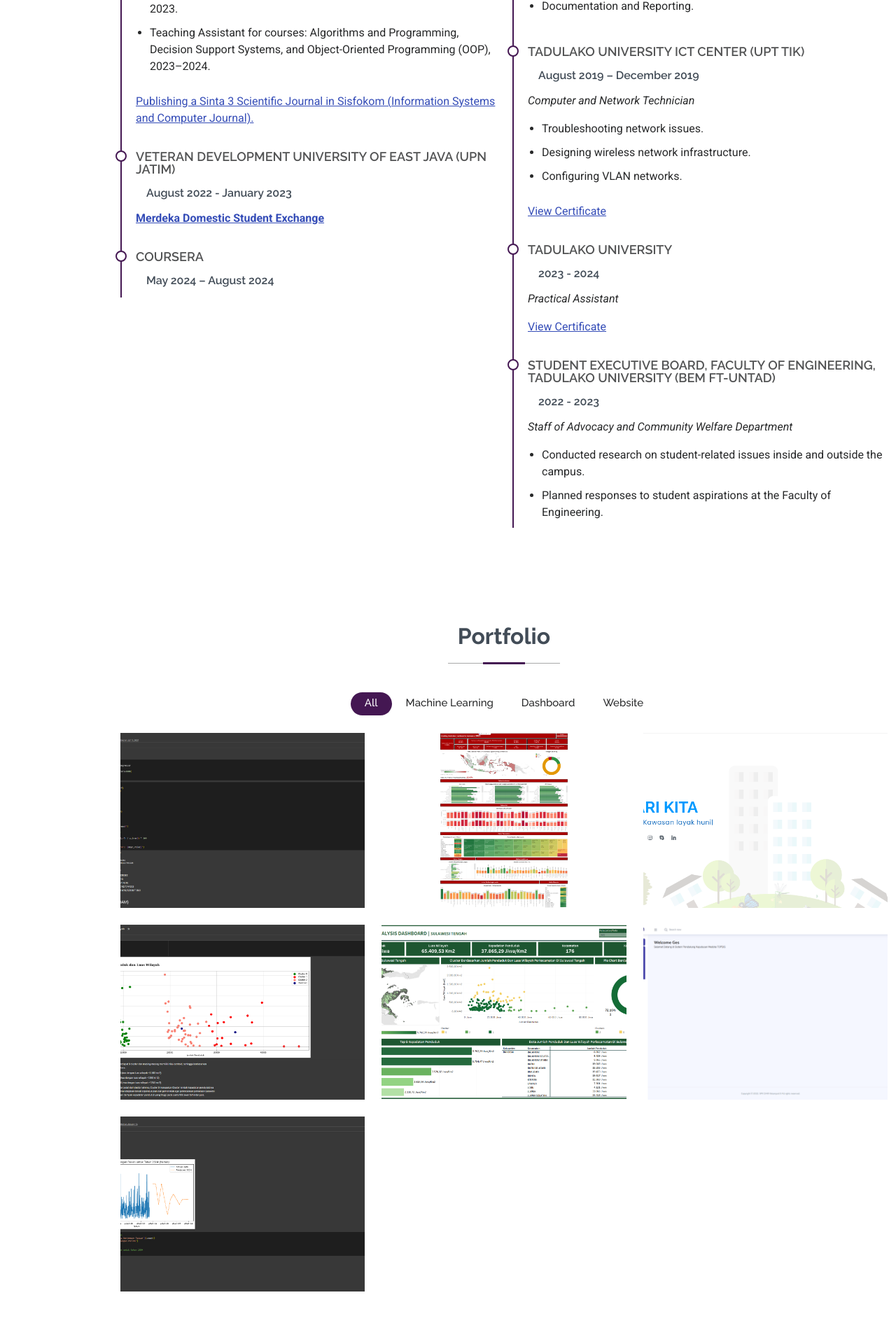
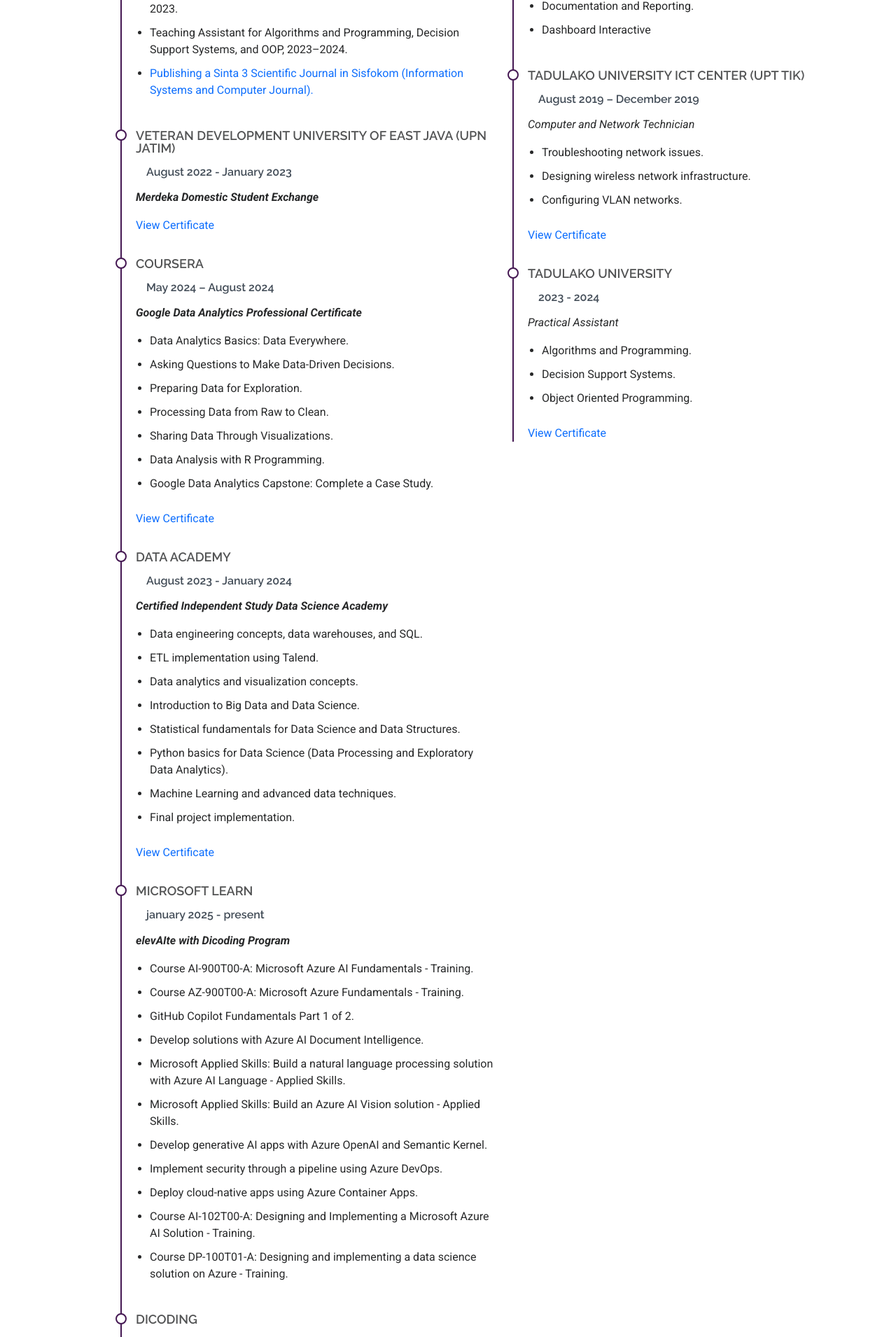
Before and after one commit to asryekaprtm/portofolio-asry, a React (Vite) app: page / in a window 1280 px wide. Shown: the part 2952-4862 px from the top of the page at 70% size. Built offline with nearby package versions, Linux system fonts and the light colour scheme.

Commit message:
Resume.jsx

```diff
--- a/src/component/Resume.jsx
+++ b/src/component/Resume.jsx
@@ -12,28 +12,30 @@
         "3rd Place in IT.CUP Futsal, Informatics Engineering Student Association, 2022.",
         "Participated in Independent Student Exchange Program at UPN Veteran East Java, 2022.",
         "Participated in the Independent Study Program at Data Academy, 2023.",
-        "Teaching Assistant for courses: Algorithms and Programming, Decision Support Systems, and Object-Oriented Programming (OOP), 2023–2024.",
+        "Teaching Assistant for Algorithms and Programming, Decision Support Systems, and OOP, 2023–2024.",
+        <a
+          href="https://jurnal.atmaluhur.ac.id/index.php/sisfokom/article/view/2097"
+          target="_blank"
+          rel="noopener noreferrer"
+          className="text-primary"
+          key="journal-link"
+        >
+          Publishing a Sinta 3 Scientific Journal in Sisfokom (Information Systems and Computer Journal).
+        </a>,
       ],
-      journal: {
-        title:
-          "Publishing a Sinta 3 Scientific Journal in Sisfokom (Information Systems and Computer Journal).",
-        link: "https://jurnal.atmaluhur.ac.id/index.php/sisfokom/article/view/2097",
-      },
     },
     {
       institution: "Veteran Development University of East Java (UPN Jatim)",
       duration: "August 2022 - January 2023",
-      program: "Merdeka Domestic Student Exchange",
+      degree: "Merdeka Domestic Student Exchange",
       certificateLink:
         "https://drive.google.com/file/d/1VMkJ_qOCAUqbNAjJNsnO92Ruolsl6vUh/view",
     },
     {
       institution: "Coursera",
       duration: "May 2024 – August 2024",
-      certification: "Google Data Analytics Professional Certificate",
-      certificateLink:
-        "https://drive.google.com/file/d/1T4Ls-3PB9ovMvvHTB4Nz6LijcuUPfumW/view?usp=sharing",
-      courses: [
+      degree: "Google Data Analytics Professional Certificate",
+      achievements: [
         "Data Analytics Basics: Data Everywhere.",
         "Asking Questions to Make Data-Driven Decisions.",
         "Preparing Data for Exploration.",
@@ -42,6 +44,61 @@
         "Data Analysis with R Programming.",
         "Google Data Analytics Capstone: Complete a Case Study.",
       ],
+      certificateLink:
+        "https://drive.google.com/file/d/1T4Ls-3PB9ovMvvHTB4Nz6LijcuUPfumW/view?usp=sharing",
+    },
+    {
+      institution: "Data Academy",
+      duration: "August 2023 - January 2024",
+      degree: "Certified Independent Study Data Science Academy",
+      achievements: [
+        "Data engineering concepts, data warehouses, and SQL.",
+        "ETL implementation using Talend.",
+        "Data analytics and visualization concepts.",
+        "Introduction to Big Data and Data Science.",
+        "Statistical fundamentals for Data Science and Data Structures.",
+        "Python basics for Data Science (Data Processing and Exploratory Data Analytics).",
+        "Machine Learning and advanced data techniques.",
+        "Final project implementation.",
+      ],
+      certificateLink:
+        "https://drive.google.com/file/d/18sEvMs_7j5dn1SrTQ6924QRpNfWKMv5u/view",
+    },
+    {
+      institution: "Microsoft Learn",
+      duration: "january 2025 - present",
+      degree: "elevAIte with Dicoding Program",
+      achievements: [
+        "Course AI-900T00-A: Microsoft Azure AI Fundamentals - Training.",
+        "Course AZ-900T00-A: Microsoft Azure Fundamentals - Training.",
+        "GitHub Copilot Fundamentals Part 1 of 2.",
+        "Develop solutions with Azure AI Document Intelligence.",
+        "Microsoft Applied Skills: Build a natural language processing solution with Azure AI Language - Applied Skills.",
+        "Microsoft Applied Skills: Build an Azure AI Vision solution - Applied Skills.",
+        "Develop generative AI apps with Azure OpenAI and Semantic Kernel.",
+        "Implement security through a pipeline using Azure DevOps.",
+        "Deploy cloud-native apps using Azure Container Apps.",
+        "Course AI-102T00-A: Designing and Implementing a Microsoft Azure AI Solution - Training.",
+        "Course DP-100T01-A: Designing and implementing a data science solution on Azure - Training.",
+      ],
+      // certificateLink:
+      //   "https://drive.google.com/file/d/18sEvMs_7j5dn1SrTQ6924QRpNfWKMv5u/view",
+    },
+    {
+      institution: "Dicoding",
+      duration: "August 2023 - December 2023",
+      degree: "Fundamental Data Science Learning Program",
+      achievements: [
+        "The Power of Data.",
+        "Data Science Fundamentals.",
+        "Exploring Data Analysis.",
+        "Supporting Technologies and Tools for Data Science.",
+        "Machine Learning in Data Science.",
+        "Identifying Opportunities.",
+        "Final class exam.",
+      ],
+      certificateLink:
+        "https://drive.google.com/file/d/1n-dqeHLnTFr6tcWXwxmQehBNOGuc5wOM/view?usp=sharing",
     },
   ],
   experience: [
@@ -56,6 +113,7 @@
         "Technical Support and Troubleshooting.",
         "System Administration.",
         "Documentation and Reporting.",
+        "Dashboard Interactive"
       ],
     },
     {
@@ -76,20 +134,10 @@
       position: "Practical Assistant",
       certificateLink:
         "https://drive.google.com/file/d/1v1UZ-I5A_ZIriFfp3zQ6QsgP5vT5DZGL/view?usp=sharing",
-      courses: [
+      achievements: [
         "Algorithms and Programming.",
         "Decision Support Systems.",
         "Object Oriented Programming.",
-      ],
-    },
-    {
-      company:
-        "Student Executive Board, Faculty of Engineering, Tadulako University (BEM FT-UNTAD)",
-      duration: "2022 - 2023",
-      position: "Staff of Advocacy and Community Welfare Department",
-      responsibilities: [
-        "Conducted research on student-related issues inside and outside the campus.",
-        "Planned responses to student aspirations at the Faculty of Engineering.",
       ],
     },
   ],
@@ -113,39 +161,30 @@
                 <h5>{edu.duration}</h5>
                 {edu.degree && (
                   <p>
-                    <em>
-                      {edu.degree} <b>{edu.gpa}</b>
-                    </em>
+                    <strong><em>{edu.degree}</em></strong> {edu.gpa && <b>{edu.gpa}</b>}
                   </p>
                 )}
-                {edu.achievements && (
+                {edu.program && (
+                  <p>
+                    <em>{edu.program}</em>
+                  </p>
+                )}
+                {edu.achievements?.length > 0 && (
                   <ul>
                     {edu.achievements.map((item, idx) => (
                       <li key={idx}>{item}</li>
                     ))}
                   </ul>
                 )}
-                {edu.journal && (
-                  <p>
-                    <a
-                      href={edu.journal.link}
-                      target="_blank"
-                      rel="noopener noreferrer"
-                      style={{ textDecoration: "underline", color: "#344CB7" }}
-                    >
-                      {edu.journal.title}
-                    </a>
-                  </p>
-                )}
-                {edu.program && (
+                {edu.certificateLink && (
                   <p>
                     <a
                       href={edu.certificateLink}
                       target="_blank"
                       rel="noopener noreferrer"
-                      style={{ textDecoration: "underline", color: "#344CB7" }}
+                      className="text-primary"
                     >
-                      <b>{edu.program}</b>
+                      View Certificate
                     </a>
                   </p>
                 )}
@@ -163,9 +202,16 @@
                 <p>
                   <em>{exp.position}</em>
                 </p>
-                {exp.responsibilities && (
+                {exp.responsibilities?.length > 0 && (
                   <ul>
                     {exp.responsibilities.map((item, idx) => (
+                      <li key={idx}>{item}</li>
+                    ))}
+                  </ul>
+                )}
+                {exp.achievements?.length > 0 && (
+                  <ul>
+                    {exp.achievements.map((item, idx) => (
                       <li key={idx}>{item}</li>
                     ))}
                   </ul>
@@ -176,7 +222,7 @@
                       href={exp.certificateLink}
                       target="_blank"
                       rel="noopener noreferrer"
-                      style={{ textDecoration: "underline", color: "#344CB7" }}
+                      className="text-primary"
                     >
                       View Certificate
                     </a>
```
